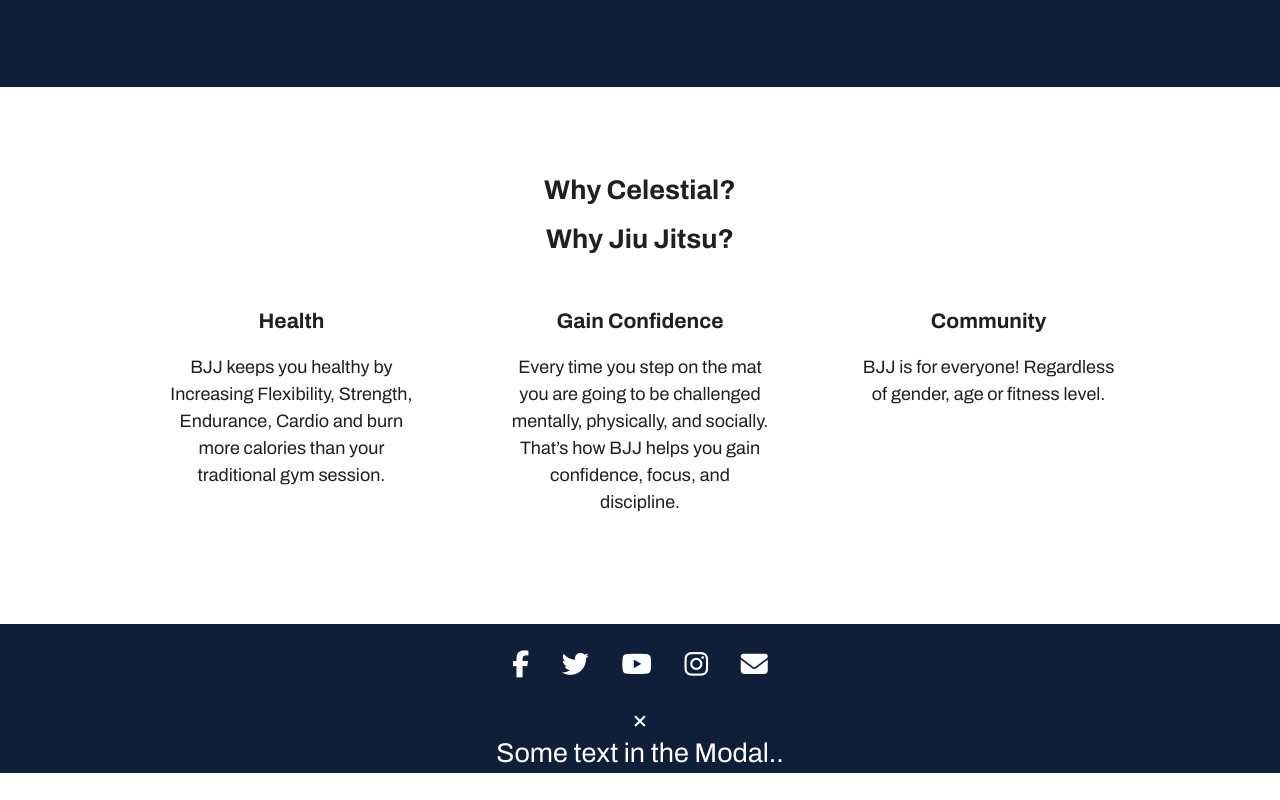
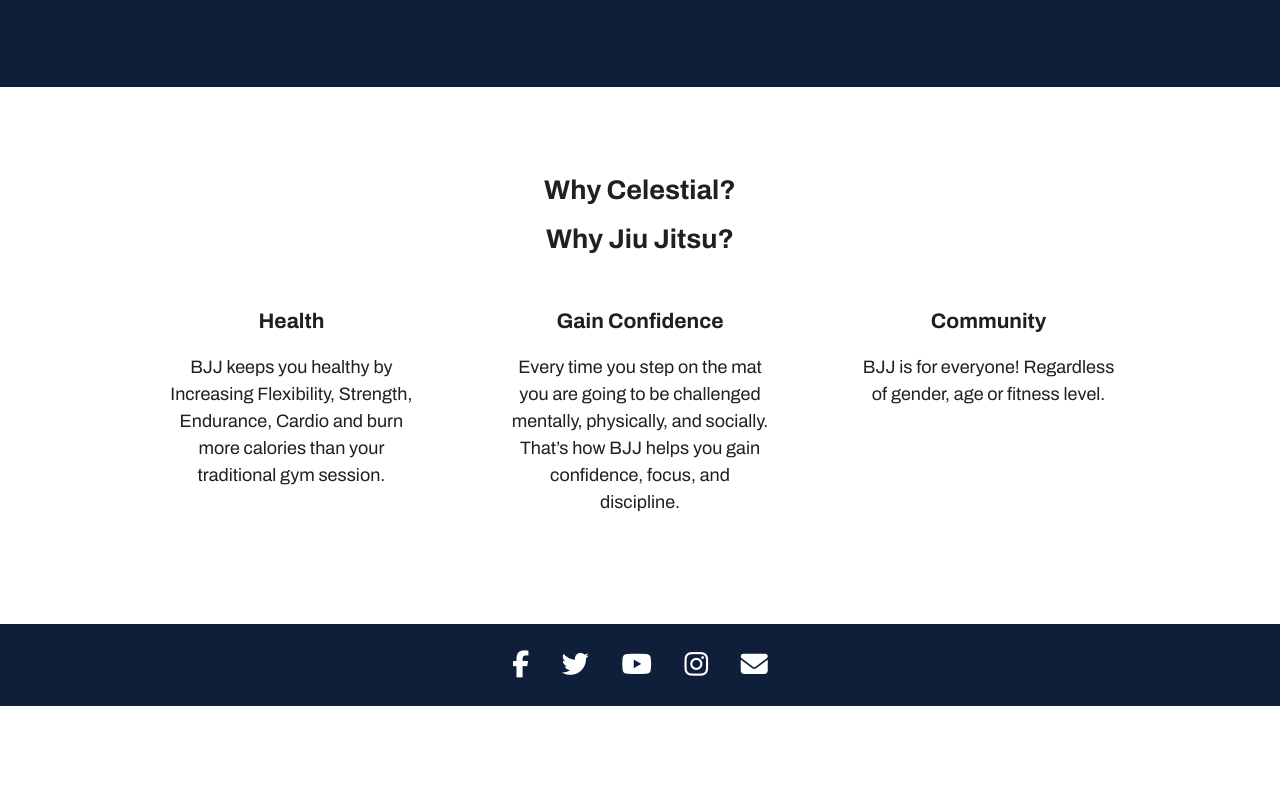
Before and after one commit to robbieforactual/celestialacademy, a plain HTML site: page index.html in a window 1280 px wide. Shown: the part 2538-3338 px from the top of the page. After the commit the page ends 3244 px from the top, so only its background shows below. Drawn offline with Linux system fonts and the light colour scheme.

Commit message:
changes
Fixed broken html button. Added credit for 'toast' popup animation open source code.

```diff
--- a/index.html
+++ b/index.html
@@ -105,16 +105,6 @@
             <a href="https://www.instagram.com/_robbieo/" target="_blank"><i class="fa fa-instagram"></i></a>
             <a href="mailto:celestialbjjacademy.gmail.com" target="_blank"><i class="fa fa-envelope"></i></a>
          </div>
-
-         <div id="myModal" class="modal">
-
-  <!-- Modal content -->
-  <div class="modal-content">
-    <span class="close">&times;</span>
-    <p>Some text in the Modal..</p>
-  </div>
-
-</div>
       </footer>
    </body>
 </html>
--- a/style.css
+++ b/style.css
@@ -1,3 +1,6 @@
+/* open source code for 'toast popup' by Acash -> https://codepen.io/acash/pen/vZKPbY */
+
+
 @-webkit-keyframes popup{
 	0%{ transform: scale(0); }
 	100% { transform: scale(1);}
```
